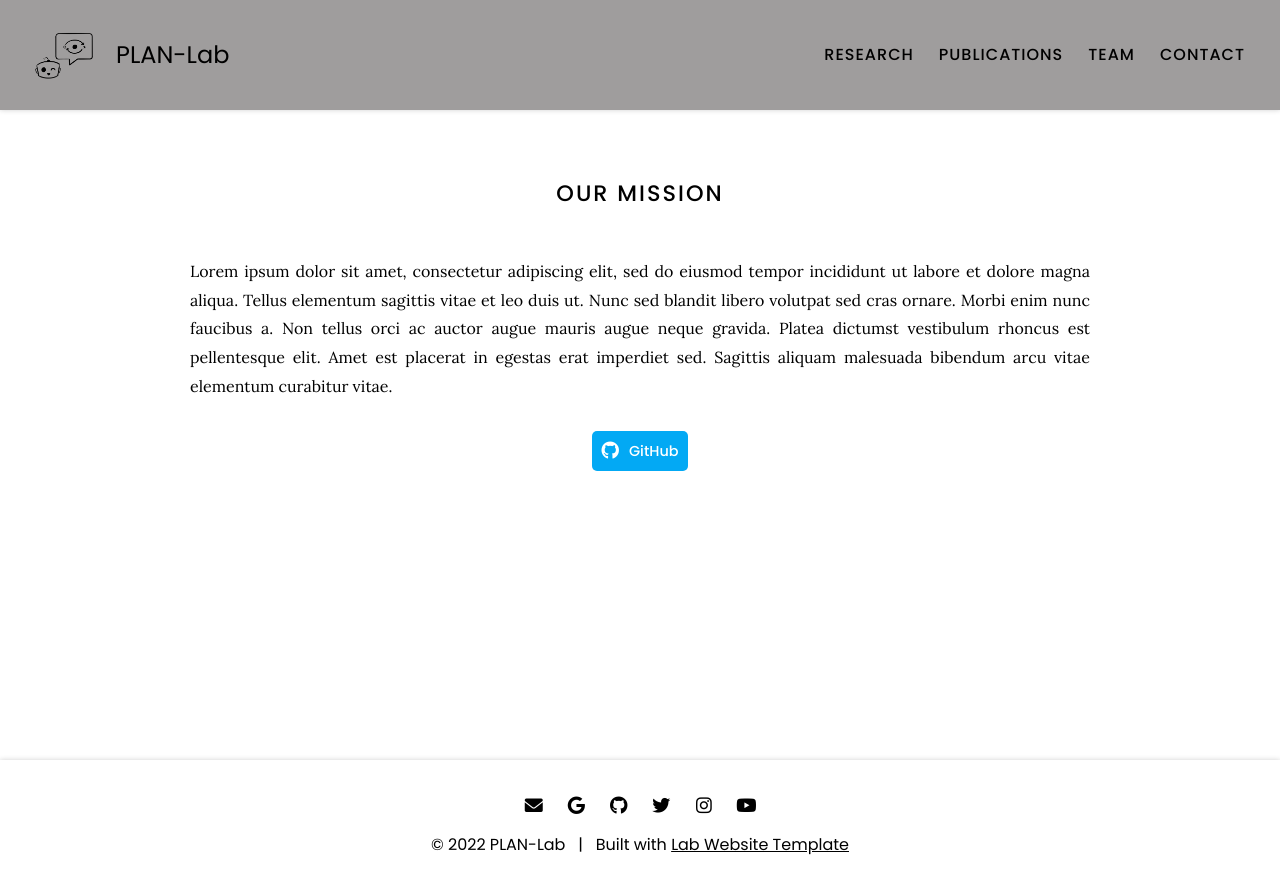
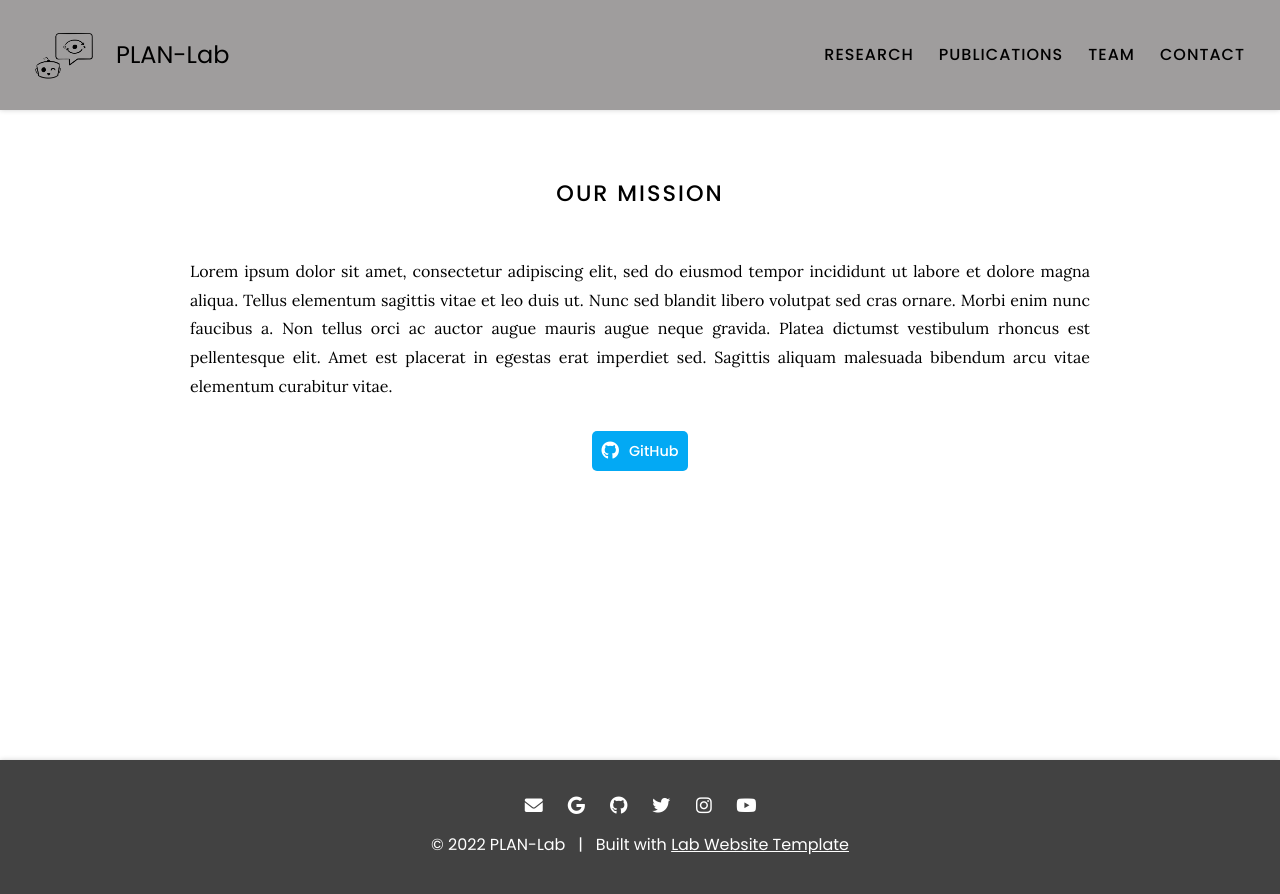
Before and after one commit to XiaonaZhou/plan-lab.github.io, a Jekyll site: the page built from index.md, in a window 1280 px wide. Shown: the top 894 px of the page. Built offline with Jekyll 4.4.1, drawn with Linux system fonts in a browser that asks for light colours.

Commit message:
Update footer.scss

```diff
--- a/css/footer.scss
+++ b/css/footer.scss
@@ -12,8 +12,8 @@ footer {
   flex-direction: column;
   gap: 20px;
   padding: 40px;
-  color: #000000;
-  background: #ffffff;
+  color: $white;
+  background: $gray-800;
   text-align: center;
   box-shadow: $shadow;
 
```
